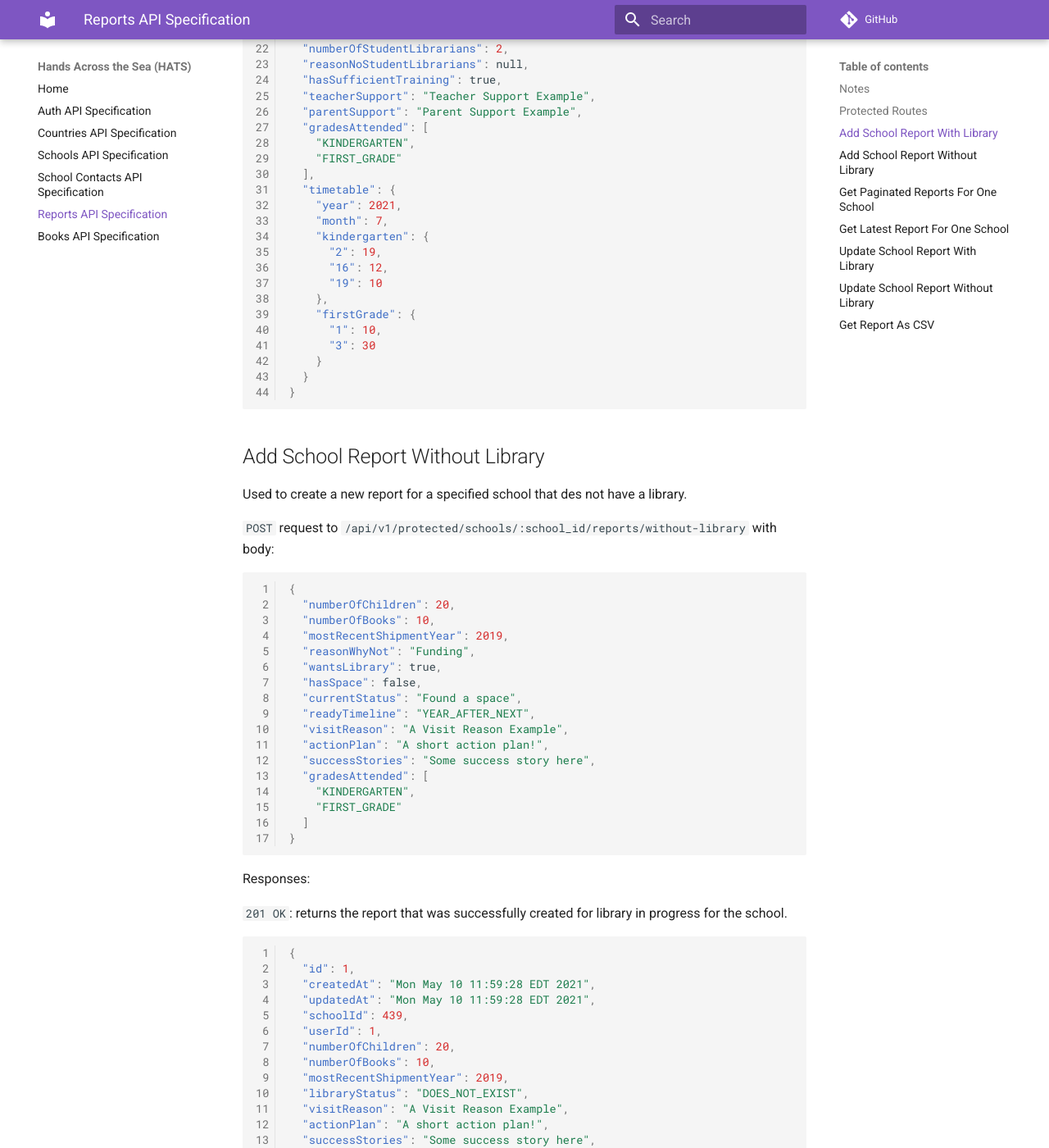
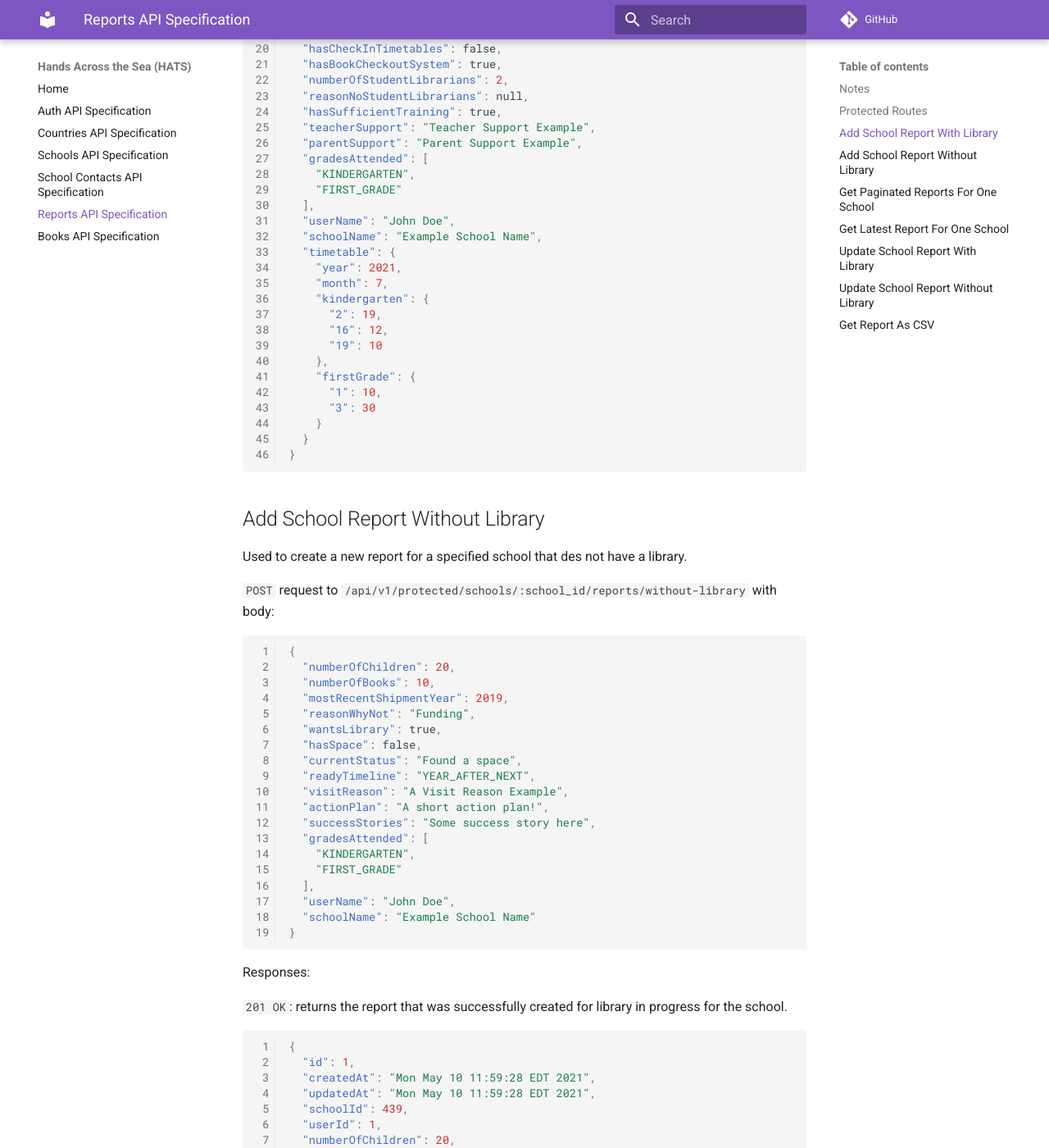
Before and after one commit to Code-4-Community/c4c-dev-docs, an MkDocs documentation site: the page built from docs/hats/api-spec-school-report.md, in a window 1280 px wide and 1400 px high, scrolled down 3799 px. Shown: the whole window at 82% size. Built offline with MkDocs 1.6.1 and Material for MkDocs 9.7.7, drawn with Linux system fonts in a browser that asks for light colours; comment, search, counter and statistics services are not loaded; some of the changed text lies outside the part shown.

Commit message:
Updated docs to represent updated dto

````diff
--- a/docs/hats/api-spec-school-report.md
+++ b/docs/hats/api-spec-school-report.md
@@ -116,6 +116,8 @@ Used to create a new report for a specified school that has a library.
     "KINDERGARTEN",
     "FIRST_GRADE"
   ],
+  "userName": "John Doe",
+  "schoolName": "Example School Name",
   "timetable": {
     "year": 2021,
     "month": 7,
@@ -167,6 +169,8 @@ Responses:
     "KINDERGARTEN",
     "FIRST_GRADE"
   ],
+  "userName": "John Doe",
+  "schoolName": "Example School Name",
   "timetable": {
     "year": 2021,
     "month": 7,
@@ -205,7 +209,9 @@ Used to create a new report for a specified school that des not have a library.
   "gradesAttended": [
     "KINDERGARTEN",
     "FIRST_GRADE"
-  ]
+  ],
+  "userName": "John Doe",
+  "schoolName": "Example School Name"
 }
 ```
 
@@ -235,7 +241,9 @@ Responses:
   "gradesAttended": [
     "KINDERGARTEN",
     "FIRST_GRADE"
-  ]
+  ],
+  "userName": "John Doe",
+  "schoolName": "Example School Name"
 }
 ```
 
@@ -395,6 +403,8 @@ Responses:
     "KINDERGARTEN",
     "FIRST_GRADE"
   ],
+  "userName": "John Doe",
+  "schoolName": "Example School Name",
   "timetable": {
     "year": 2021,
     "month": 7,
@@ -434,7 +444,9 @@ Responses:
   "gradesAttended": [
     "KINDERGARTEN",
     "FIRST_GRADE"
-  ]
+  ],
+  "userName": "John Doe",
+  "schoolName": "Example School Name"
 }
 ```
 
@@ -469,6 +481,8 @@ Used to update a new report for a specified school that has a library.
     "KINDERGARTEN",
     "FIRST_GRADE"
   ],
+  "userName": "John Doe",
+  "schoolName": "Example School Name",
   "timetable": null
 }
 ```
@@ -500,6 +514,8 @@ Used to update a new report for a specified school that des not have a library.
     "KINDERGARTEN",
     "FIRST_GRADE"
   ],
+  "userName": "John Doe",
+  "schoolName": "Example School Name",
   "timetable": null
 }
 ```
````
